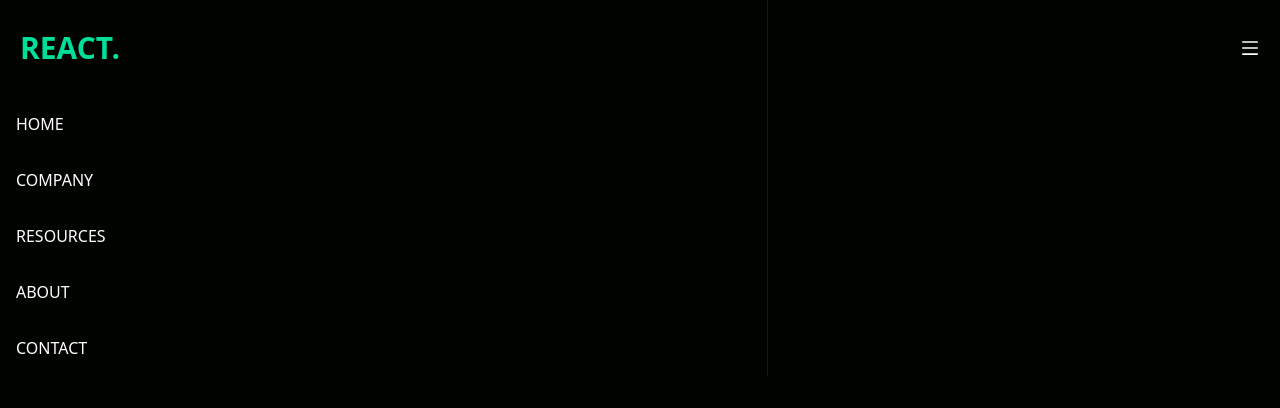
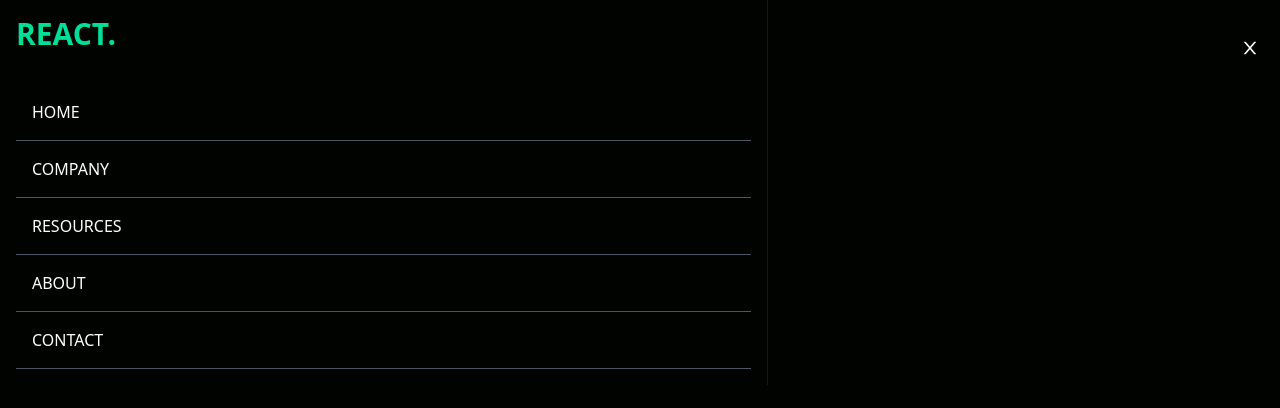
Before and after one commit to tiagoc0sta/data-finance-yt, a React (Create React App) app: page / in a window 1280 px wide. Shown: the top 408 px of the page. Built offline with nearby package versions, Linux system fonts and the light colour scheme.

Commit message:
add condition for nav

```diff
--- a/src/components/Navbar.jsx
+++ b/src/components/Navbar.jsx
@@ -1,8 +1,14 @@
 //rafce
-import React from 'react'
+import React, {useState} from 'react'
 import { AiOutlineClose, AiOutlineMenu } from 'react-icons/ai'
 
 const Navbar = () => {
+  const [nav, setNav ] = useState(false)
+
+  const handleNav = () => {
+    setNav(!nav)
+  }
+
   return (
     <div className=' flex justify-between items-center h-24 max-w-[1240px] mx-auto text-white'>
       <h1 className='w-full text-3xl font-bold text-[#00df9a]'>REACT.</h1>
@@ -14,15 +20,18 @@ const Navbar = () => {
         <li className='p-4'>Contact</li>
       </ul>
       <div>
-        <AiOutlineMenu size={20}/>
+        {!nav ? <AiOutlineClose size={20}/>: <AiOutlineMenu size={20}/> } {/* if nav is not true, display AiOutlineMenu else */}
+
       </div>
-      <div className='fixed left-0 top-0 w-[60%] border-r border-r-gray-900'>
-        <ul className='pt-24 uppercase'>
-          <li className='p-4'>Home</li>
-          <li className='p-4'>Company</li>
-          <li className='p-4'>Resources</li>
-          <li className='p-4'>About</li>
-          <li className='p-4'>Contact</li>
+      <div className='fixed left-0 top-0 w-[60%] border-r border-r-gray-900 bg-[#000300]'>
+        <h1 className='w-full text-3xl font-bold text-[#00df9a] m-4'>REACT.</h1>
+
+        <ul className='uppercase p-4'>
+          <li className='p-4 border-b border-gray-600'>Home</li>
+          <li className='p-4 border-b border-gray-600'>Company</li>
+          <li className='p-4 border-b border-gray-600'>Resources</li>
+          <li className='p-4 border-b border-gray-600'>About</li>
+          <li className='p-4 border-b border-gray-600'>Contact</li>
         </ul>
       </div>
 
```
